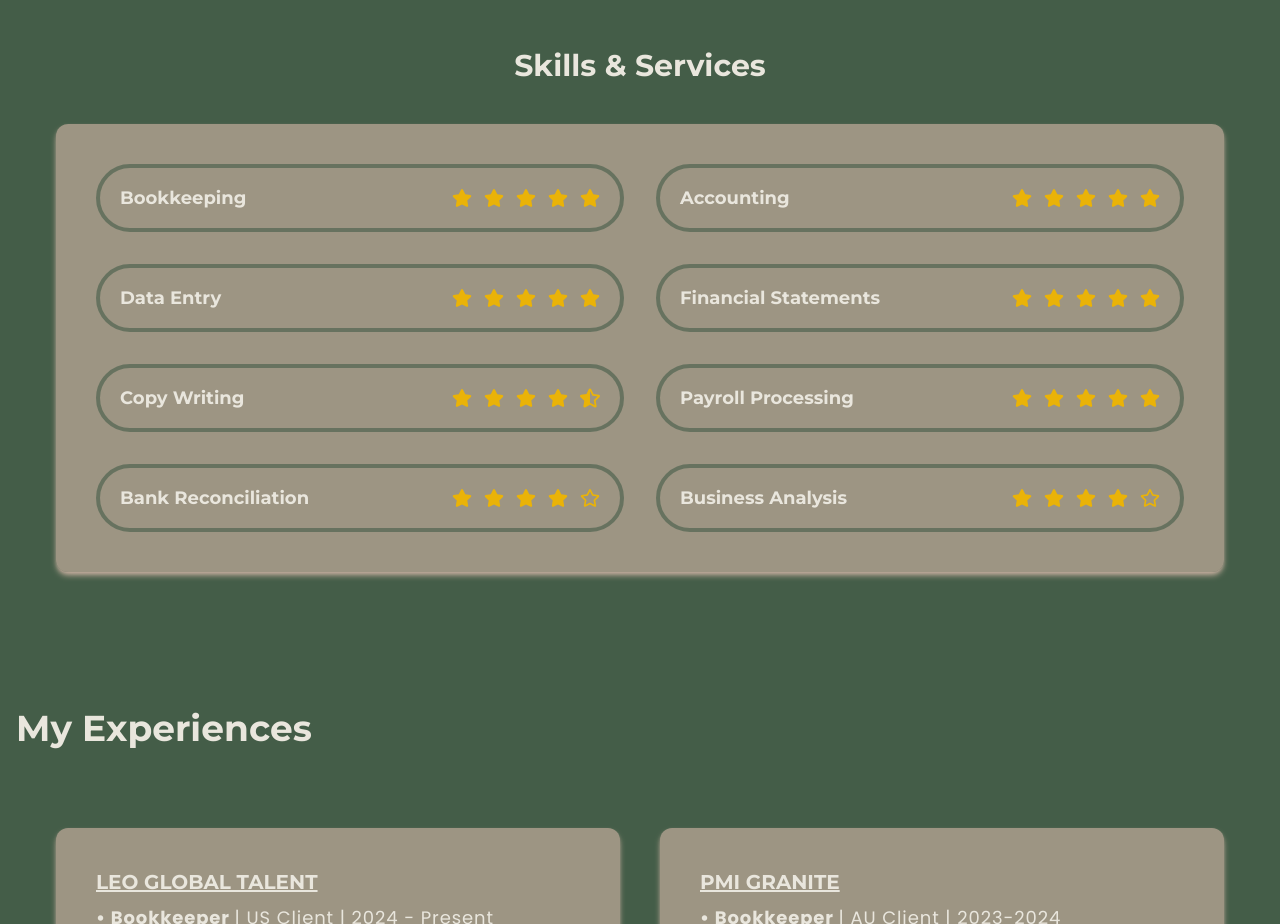
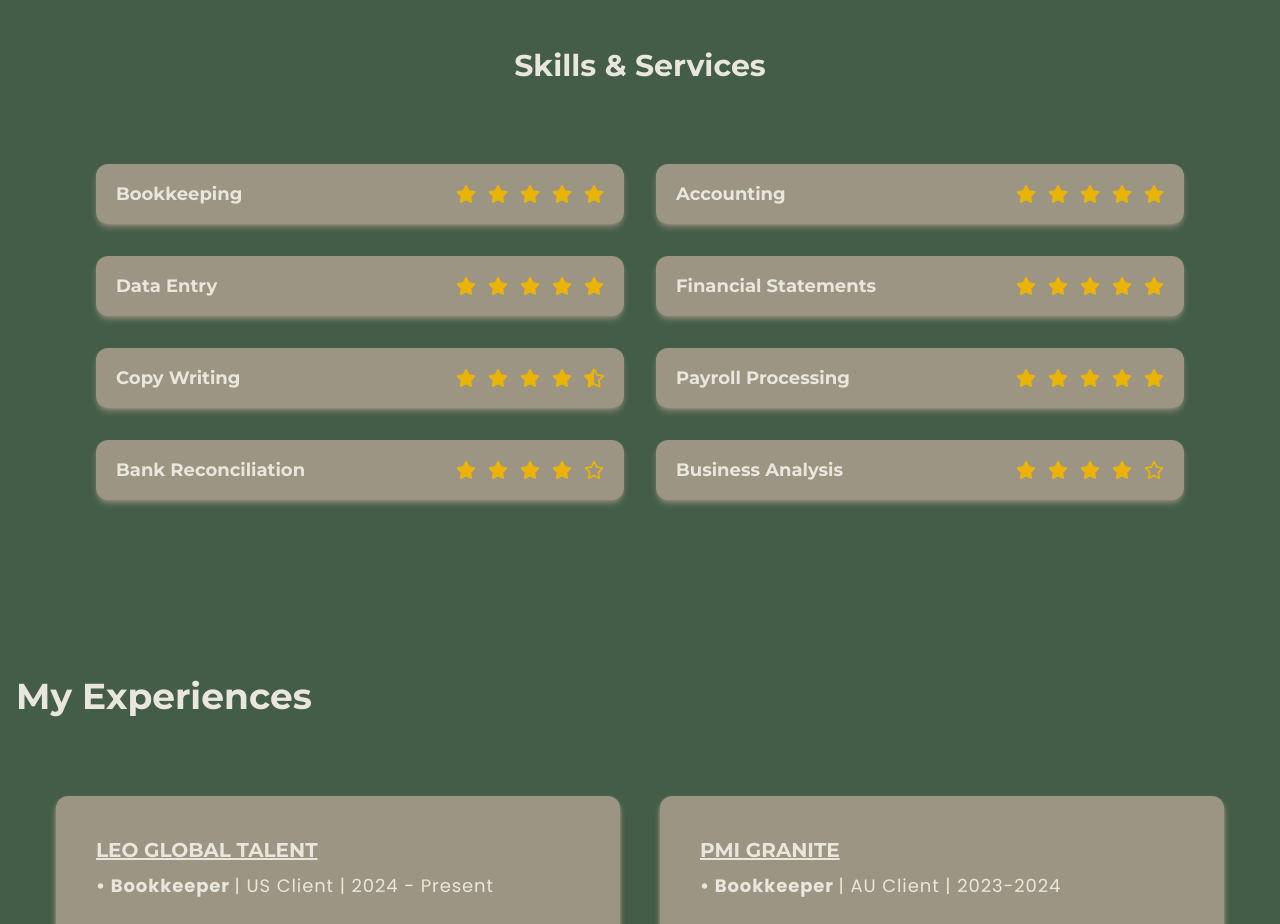
Before and after one commit to riyudev/boookkeeper-portfolio, a React (Vite) app: page / in a window 1280 px wide. Shown: the part 1400-2324 px from the top of the page. Built offline with nearby package versions, Linux system fonts and the light colour scheme.

Commit message:
update exp

```diff
--- a/src/App.jsx
+++ b/src/App.jsx
@@ -9,7 +9,7 @@ import Contact from "./pages/Contact";
 
 function App() {
   return (
-    <div className="flex flex-col min-h-screen items-center bg-olive">
+    <div className="flex flex-col min-h-screen items-center justify-center bg-olive">
       <Navbar />
       <div className="max-w-7xl w-full px-4">
         <Home />
--- a/src/components/Navbar.jsx
+++ b/src/components/Navbar.jsx
@@ -11,7 +11,7 @@ function Navbar() {
           <a href="/">Chin Mae</a>
         </h2>
 
-        <ul className="flex space-x-5 fade-links">
+        <ul className="hidden laptop:flex space-x-5 fade-links">
           <a href="#home">
             <li className="text-olive hover:text-beige">Home</li>
           </a>
--- a/src/pages/About.jsx
+++ b/src/pages/About.jsx
@@ -37,7 +37,7 @@ function About() {
       <h2 className="te">About Me</h2>
 
       <div className="flex flex-col items-center justify-center space-y-10">
-        <figure className="flex items-center justify-center p-10 space-x-6">
+        <figure className="flex flex-col laptop:flex-row items-center justify-center p-10 space-x-6">
           <div className="max-w-md bg-mybrown/70 p-4 rounded-xl shadow-md shadow-mybrown">
             <img src={Chinmae} alt="Profile" className="rounded-lg max-w-80" />
           </div>
@@ -63,11 +63,11 @@ function About() {
         <div className="w-full space-y-10 px-10 pb-10">
           <h3 className="place-self-center text-center">Skills & Services</h3>
 
-          <figure className="grid grid-cols-2 gap-8 bg-mybrown/70 p-10 rounded-xl shadow-md shadow-mybrown">
+          <figure className="grid grid-cols-1 laptop:grid-cols-2 gap-8 p-10 rounded-xl">
             {services.map((service, index) => (
               <div
                 key={index}
-                className="flex border-4 border-olive/60 rounded-full py-4 px-5 justify-between items-center"
+                className="flex shadow-md shadow-mybrown/50 rounded-xl py-4 px-5 justify-between items-center bg-mybrown/70"
               >
                 <h5>{service.name}</h5>
                 <div className="flex space-x-3 text-xl text-yellow-500">
--- a/src/pages/Home.jsx
+++ b/src/pages/Home.jsx
@@ -10,7 +10,7 @@ function Home() {
       id="home"
       className="flex items-center justify-center min-h-screen"
     >
-      <figure className="flex items-center justify-center">
+      <figure className="flex flex-col-reverse laptop:flex-row items-center justify-center">
         <div className="flex flex-col space-y-10">
           <blockquote className="max-w-lg space-y-4">
             <h1 className="slide-h1">
@@ -67,7 +67,7 @@ function Home() {
           </div>
         </div>
 
-        <div className="max-w-md fade-img ">
+        <div className="max-w-60 laptop:max-w-md fade-img ">
           <img src={Profile} alt="" />
         </div>
       </figure>
```
